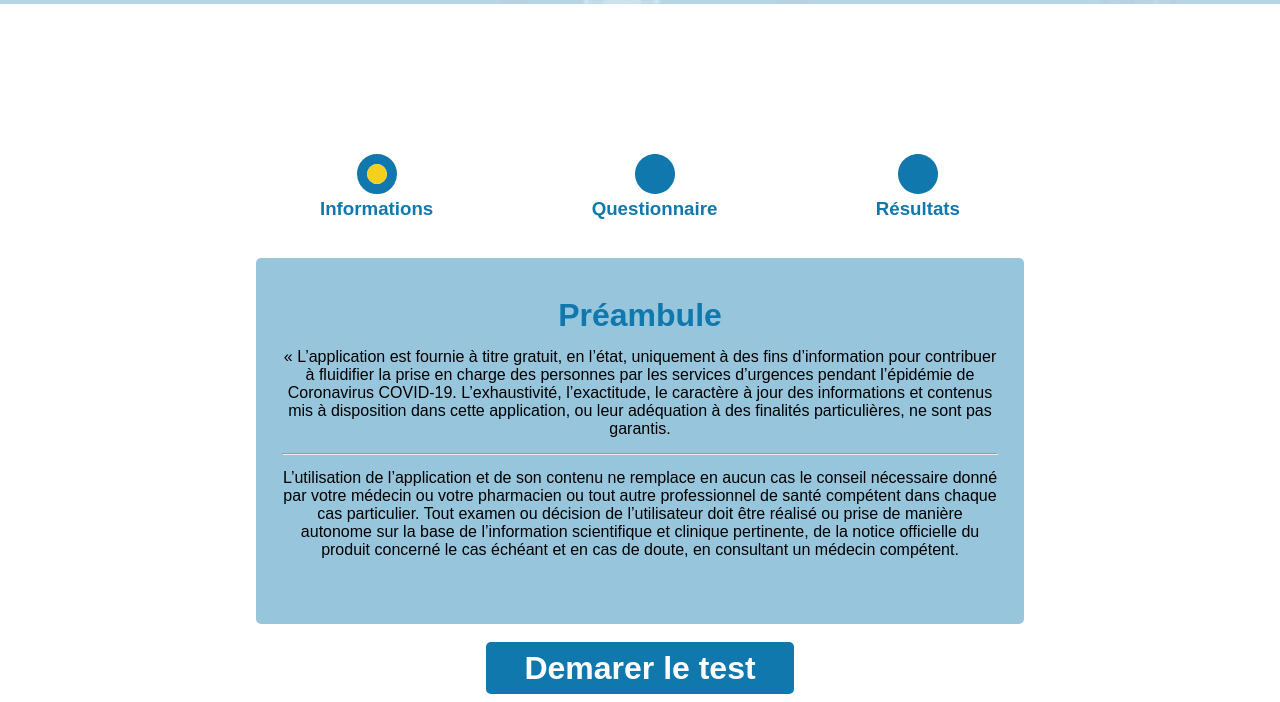
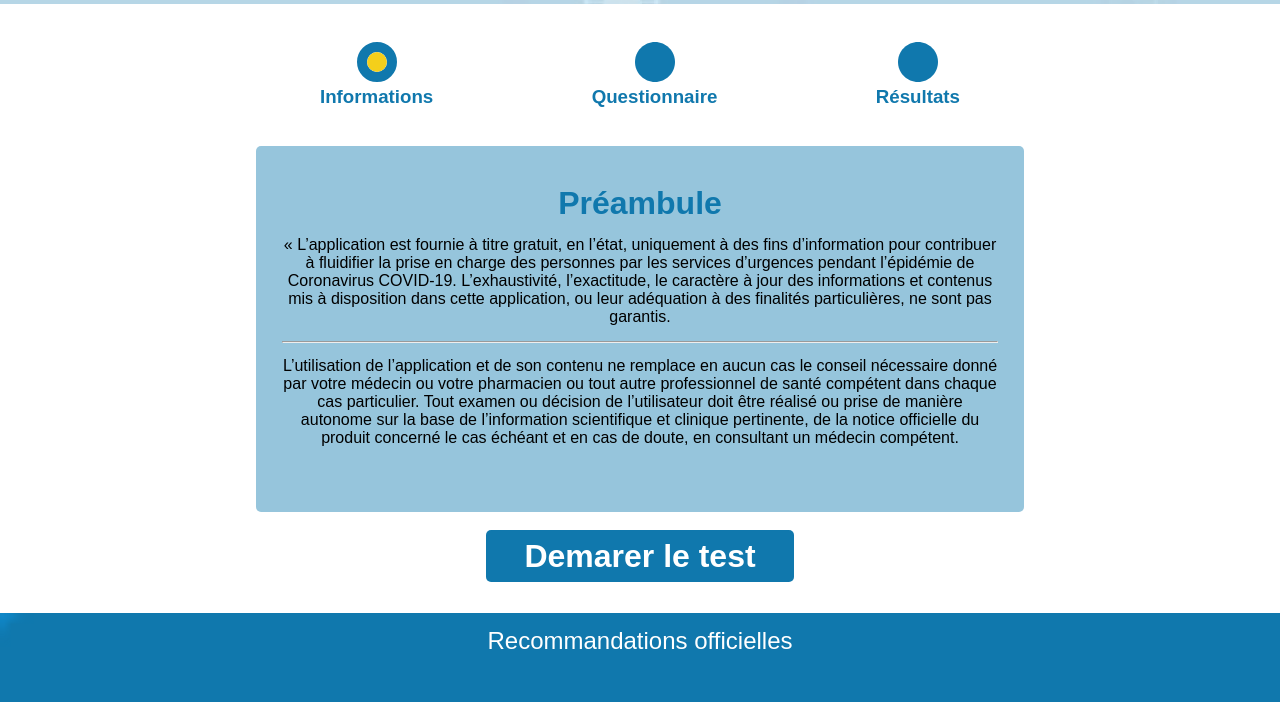
Before and after one commit to zakaria-batty/CoronaVrus, a website: page test.html in a window 1280 px wide. Shown: the part 72-774 px from the top of the page. Drawn offline with Linux system fonts and the light colour scheme; files whose address does not match are found by name.

Commit message:
spr padding section 1

```diff
--- a/Starter-file/sass/_test.scss
+++ b/Starter-file/sass/_test.scss
@@ -54,7 +54,7 @@ body {
   &__inform {
     text-align: center;
     margin-bottom: 3%;
-    padding-top: 7em;
+    // padding-top: 7em;
 
     &__img {
       width: 2.5em;
```
Also changed, not shown: Starter-file/dist/css/style.css.
